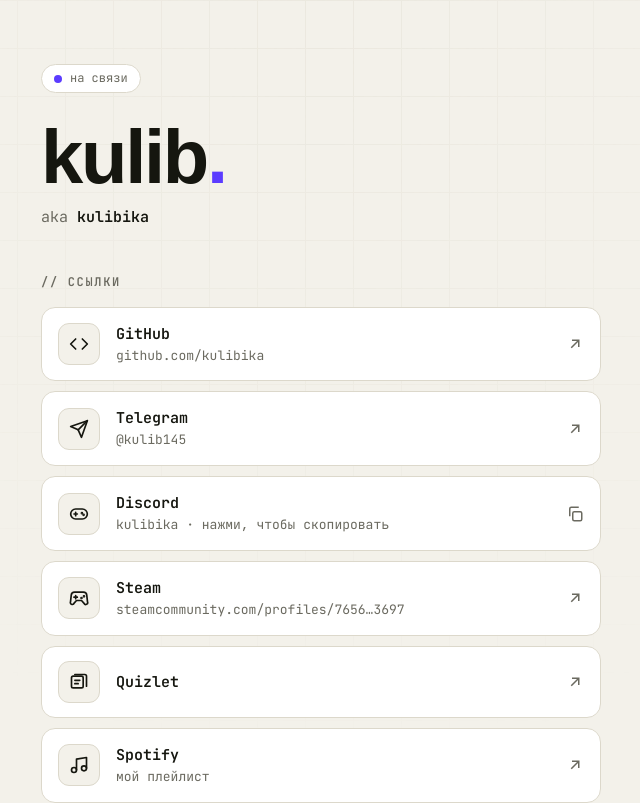
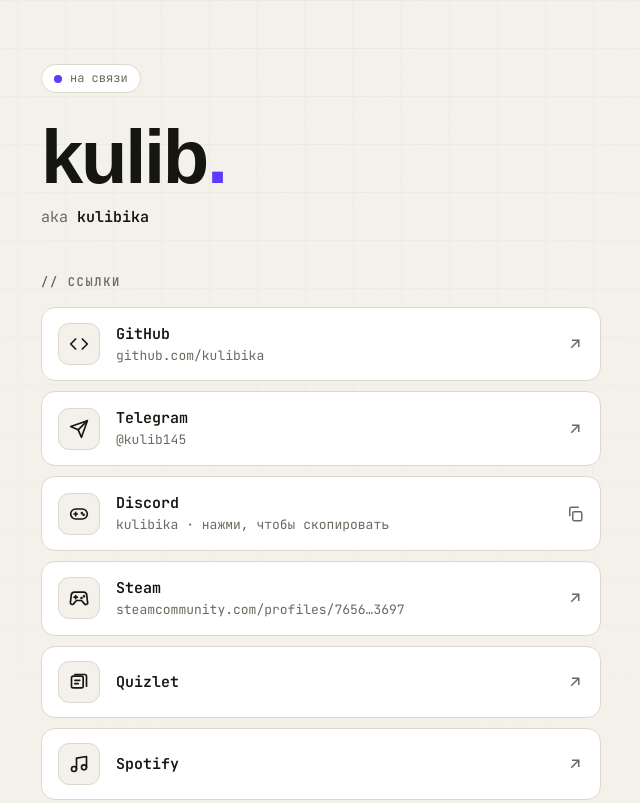
Before and after one commit to kulibika/kulibika.github.io, a plain HTML site: page index.html in a window 1280 px wide. Shown: the top 803 px of the page, without its empty margins (319-959 px from the left). Drawn offline with Linux system fonts and the light colour scheme; a web font is replaced by a local one.

Commit message:
Add files via upload

```diff
--- a/index.html
+++ b/index.html
@@ -205,7 +205,7 @@
     <li class="rise" style="animation-delay:.5s">
       <a class="link" href="https://open.spotify.com/playlist/7GnaCLNZ2Ub675bPdy7ND8" target="_blank" rel="noopener">
         <span class="ico"><svg viewBox="0 0 24 24" fill="none" stroke="currentColor" stroke-width="2" stroke-linecap="round" stroke-linejoin="round"><path d="M9 18V5l12-2v13"/><circle cx="6" cy="18" r="3"/><circle cx="18" cy="16" r="3"/></svg></span>
-        <span class="txt"><strong>Spotify</strong><small>мой плейлист</small></span>
+        <span class="txt"><strong>Spotify</strong></span>
         <svg class="arrow" width="18" height="18" viewBox="0 0 24 24" fill="none" stroke="currentColor" stroke-width="2"><path d="M7 17 17 7M8 7h9v9"/></svg>
       </a>
     </li>
```
